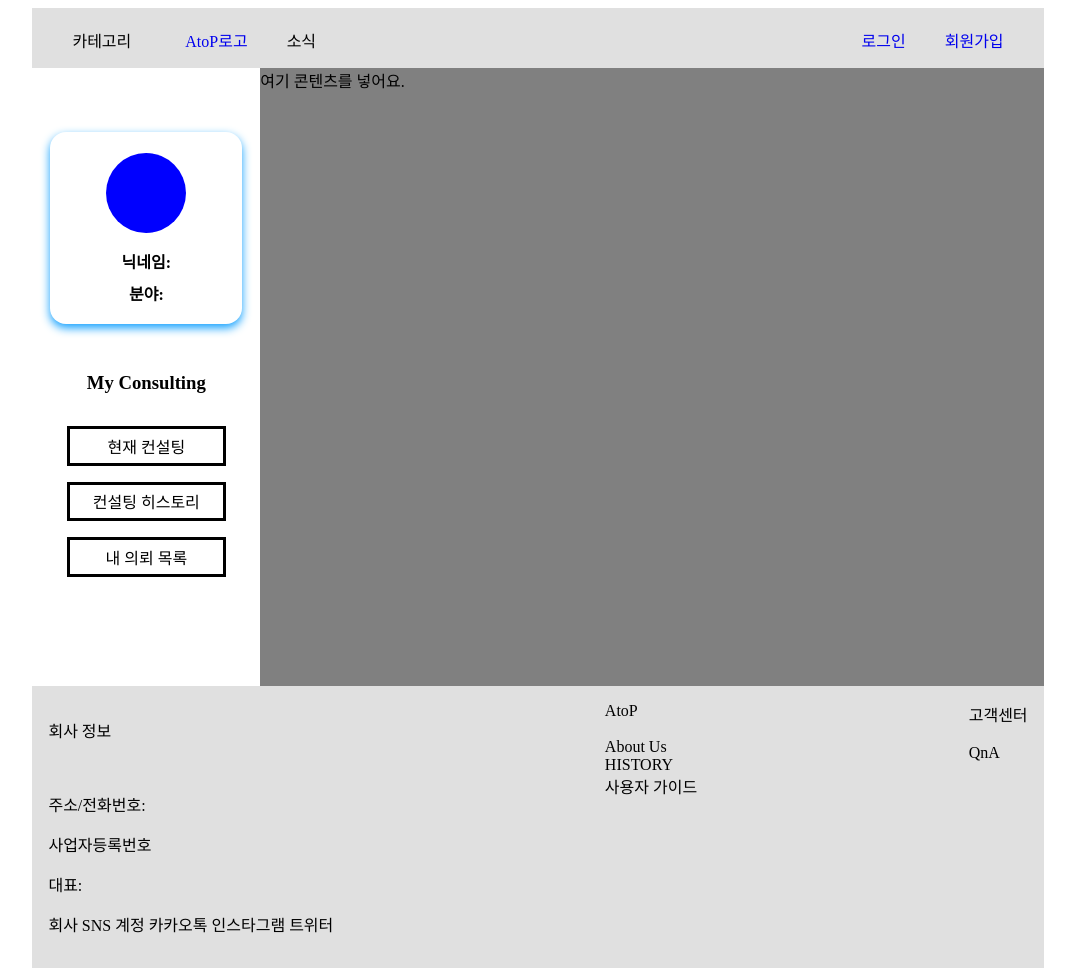
After one commit to A-to-P/atop, a Django app: page /profile_template in a window 1280 px wide. The commit adds this page. Shown: the whole page, without its empty margins (102-1177 px from the left). Run offline with Django 4.2, Linux system fonts and the light colour scheme.

Commit message:
사이드 프로필 영역 템플릿 만들었어요

```diff
--- a/base/static/css/base.css
+++ b/base/static/css/base.css
@@ -25,7 +25,6 @@ display: inline-block;
 height: 20px;
 width:fit-content;
 padding: 10px;
-
 }
 .navbar a{
 margin-left: 15px;
@@ -34,6 +33,10 @@ height: 20px;
 width:fit-content;
 padding: 10px;
 }
+.content{
+  height:auto;
+}
+
 
 /* 푸터 */
 .footer{
--- /dev/null
+++ b/myProfile/static/css/profile.css
@@ -0,0 +1,73 @@
+.base_container{
+  display: flex;
+  flex-direction: column;
+}
+/* 오른쪽 컨텐츠에 따라 전체 높이가 달라짐 */
+.content{
+  height: 100%;
+  width: 100%;
+  flex: 1;
+  margin: 0 0;
+  display: inline-block;
+  display: flex;
+  flex-direction: row;
+}
+
+/* 왼쪽 프로필, 메뉴 바 */
+.left_content{
+  width:20%;
+  background-color : white;
+  padding: 4rem 1rem;
+  text-align: center;
+}
+
+.picture{
+  margin: 0.3rem auto;
+  height:5rem;
+  width: 5rem;
+  border-radius: 100%;
+  background-color: blue;
+}
+.profile_space{
+  margin: 0 auto 3rem;
+}
+.profile{
+  margin: 0 auto;
+  height: 10rem;
+  width: 10rem;
+  border-radius: 1rem;
+  background-color: rgb(255, 255, 255);
+  box-shadow:  0 4px 10px rgb(16, 160, 255);
+  padding: 1rem;
+}
+.info{
+  margin-top: 1rem;
+}
+h4{
+  margin: 0;
+  padding-bottom: 0.5rem;
+}
+
+.profile_title{
+  margin: 0 auto 2rem auto;
+
+
+}
+.menu{
+  margin: 1rem auto;
+  width: 9rem;
+  padding:0.3rem;
+  border: solid black;
+}
+.menu:hover{
+  background-color: gray;
+  transform: scale(1.4);
+}
+
+
+
+
+/* 오른쪽 컨텐츠 영역 */
+.right_content{
+  width: 80%;
+}
--- /dev/null
+++ b/myProfile/templates/profile_template.html
@@ -0,0 +1,60 @@
+<!-- base.html 상속 -->
+{% extends 'base.html' %}
+{% load static %}
+
+{% block static %}
+  <link rel="stylesheet" href="{% static 'css/profile.css' %}" >
+{% endblock %}
+
+
+{% block title %}
+  좌측 프로필 바 템플릿
+{% endblock %}
+
+
+
+
+{% block content %}
+
+<!-- 왼쪽 사이드 : 프로필, 메뉴바 -->
+<div class="content">
+  <div class="left_content">
+    <div class="profile_space">
+      <div class="profile">
+        <div class="picture">
+        </div>
+        <div class="info">
+          <h4 >닉네임:</h4>
+          <h4 >분야: </h4>
+        </div>
+      </div>
+
+    </div>
+
+
+    <div class="profile_title">
+      <h3>My Consulting</h3>
+    </div>
+
+    <div class="menu_bar">
+      <p class="menu">
+        <a href="" >현재 컨설팅</a>
+      </p>
+      <p class="menu" >
+        <a href="">컨설팅 히스토리</a>
+      </p>
+      <p class="menu">
+        <a href="">내 의뢰 목록</a>
+      </p>
+    </div>
+  </div>
+
+
+  <!-- 오른쪽 영역  -->
+    <div class="right_content">
+      여기 콘텐츠를 넣어요.
+    </div>
+</div>
+
+
+{% endblock %}
--- a/myProfile/urls.py
+++ b/myProfile/urls.py
@@ -7,4 +7,6 @@ urlpatterns = [
     path('myProfile', views.myProfile, name="myProfile"),
     # 127.0.0.1:8000/editMyprofile
     path('editMyprofile', views.editMyprofile, name="editMyprofile"),
+
+    path('profile_template', views.profile_template, name="profile_template"),
 ]
--- a/myProfile/views.py
+++ b/myProfile/views.py
@@ -7,3 +7,6 @@ def myProfile(request):
 
 def editMyprofile(request):
     return render(request, "editMyprofile.html")
+
+def profile_template(request):
+    return render(request, "profile_template.html")
```
Also changed, not shown: base/templates/base.html (line endings or trailing spaces). Lines whose indentation alone changed are shown as unchanged.
